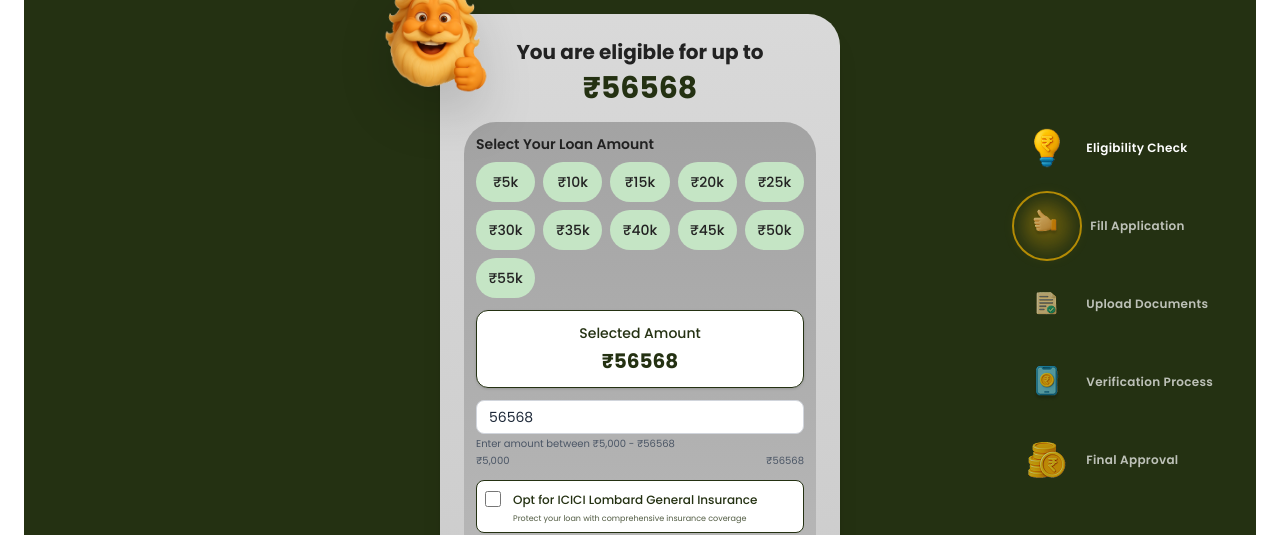
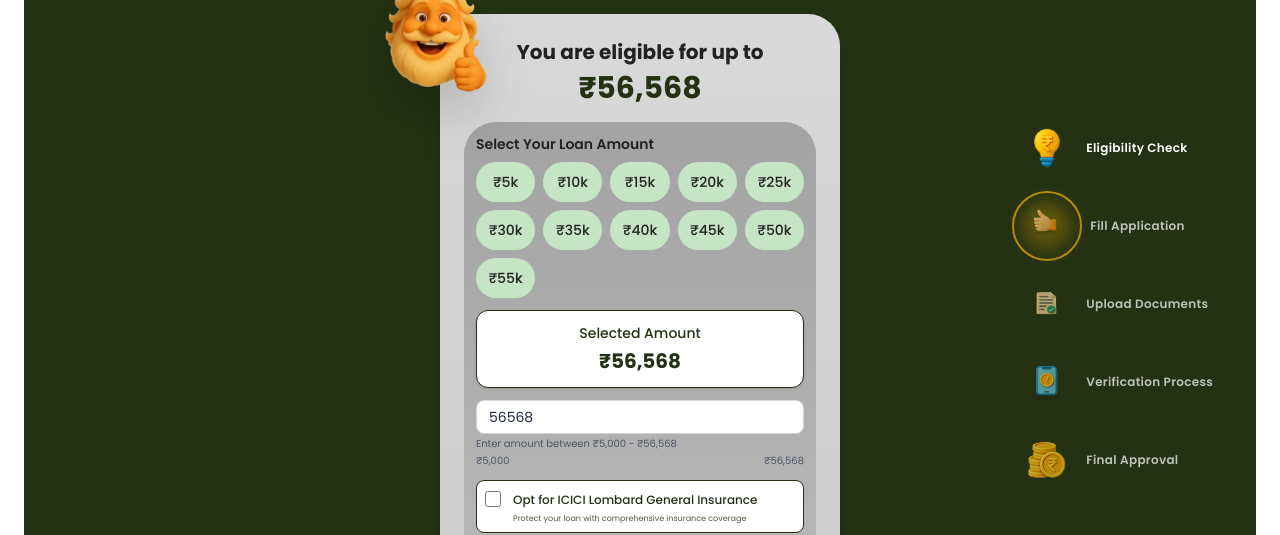
Before and after one commit to Ramsy007/fundo_frontend, a React (Vite) app: page /apply/loan-amount in a window 1280 px wide. Shown: the part 175-710 px from the top of the page. Built offline with nearby package versions, Linux system fonts and the light colour scheme.

Commit message:
Refactored LoanAmount and UploadBankStatement components to utilize Redux for eligible loan amount management. Updated API URL for local development.

```diff
--- a/src/pages/LoanAmount.jsx
+++ b/src/pages/LoanAmount.jsx
@@ -21,8 +21,9 @@ export default function LoanAmount() {
   const navigate = useNavigate();
   const dispatch = useDispatch();
   // const { leadStage, isLoadingStage, errorStage } = useLeadStage();
-  // const { eligibleLoanAmount } = useSelector((state) => state.userData);
-  const eligibleLoanAmount = "56568";
+  const { eligibleLoanAmount } = useSelector((state) => state.userData);
+  console.log("eligibleLoanAmount loan amount", eligibleLoanAmount);
+  // const eligibleLoanAmount = "56568";
   const [loanAmountRequested, setLoanAmountRequested] = useState(0);
   const [manualAmount, setManualAmount] = useState("");
   const [showAmountSelector, setShowAmountSelector] = useState(true);
--- a/src/pages/UploadBankStatement.jsx
+++ b/src/pages/UploadBankStatement.jsx
@@ -1,8 +1,9 @@
 import React, { useState, useRef, useEffect } from "react";
 import { useNavigate } from "react-router-dom";
 import { userAPI } from "../services/api";
-// import { useDispatch, useSelector } from "react-redux";
+import { useDispatch, useSelector } from "react-redux";
 // import { updateEligibleLoanAmount } from "../redux/slices/loanSlice";
+import { updateEligibleLoanAmount } from "../redux/slices/userDataSlice";
 import logo from "../assets/logo.png";
 import StepsList from "../components/StepsList";
 import Navbarsteps from "../components/home/Navbarsteps";
@@ -14,7 +15,7 @@ import { FaCloudUploadAlt, FaEye, FaEyeSlash, FaFileAlt, FaLock } from "react-ic
 
 export default function UploadBankStatement() {
   const navigate = useNavigate();
-  // const dispatch = useDispatch();
+  const dispatch = useDispatch();
   const fileInputRef = useRef(null);
   const [selectedFile, setSelectedFile] = useState(null);
   const [isUploading, setIsUploading] = useState(false);
@@ -63,7 +64,7 @@ export default function UploadBankStatement() {
       if (response.maxLoanAmount) {
         const newMaxAmount = parseInt(response.maxLoanAmount);
         setMaxLoanAmount(newMaxAmount);
-        // dispatch(updateEligibleLoanAmount(newMaxAmount));
+        dispatch(updateEligibleLoanAmount(newMaxAmount));
         console.log("Updated max loan amount:", newMaxAmount);
       }
 
--- a/src/services/api.js
+++ b/src/services/api.js
@@ -2,7 +2,8 @@ import axios from "axios";
 
 
 // Get environment variables
-const API_URL = "http://52.66.192.14:8006/api";
+// const API_URL = "http://52.66.192.14:8006/api";
+const API_URL = "http://localhost:8006/api";
 
 console.log("API_URL", API_URL);
 
```
